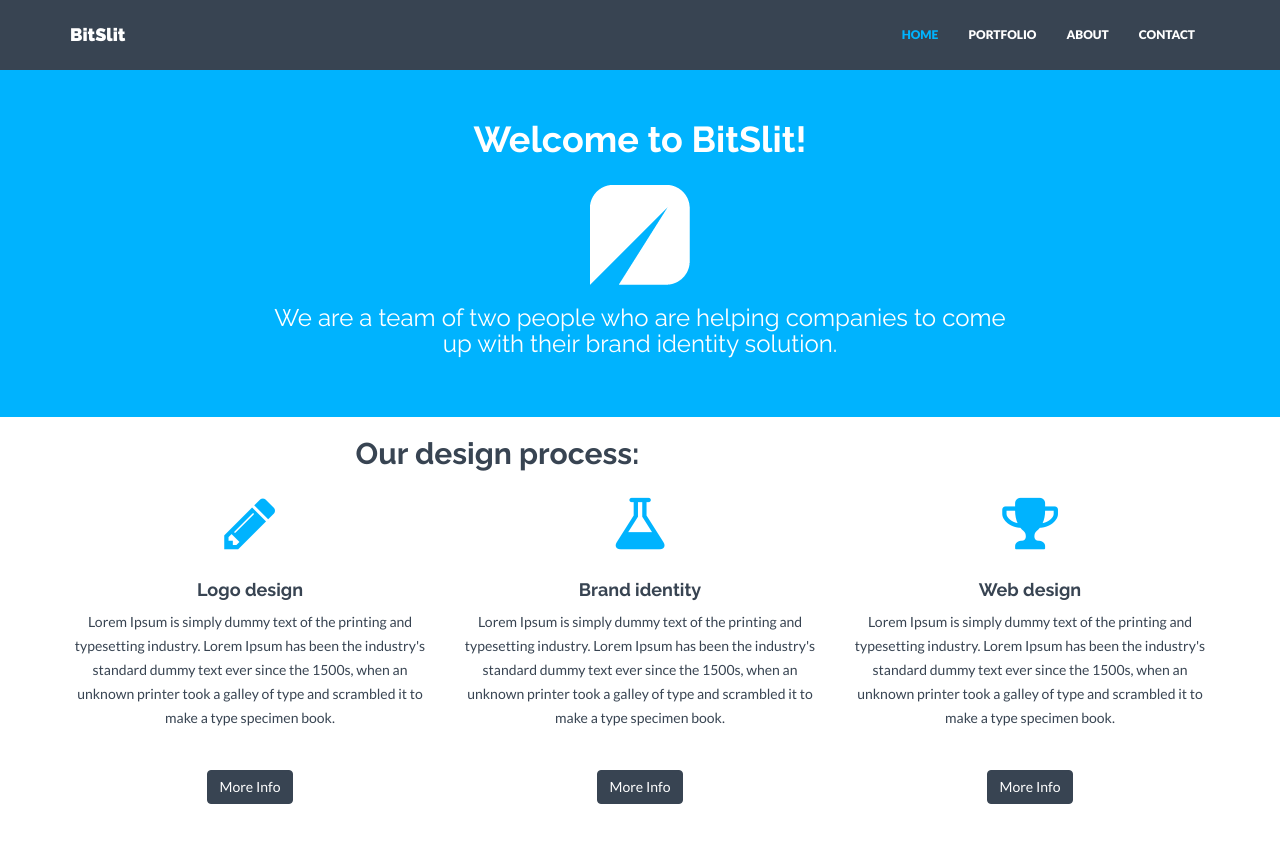
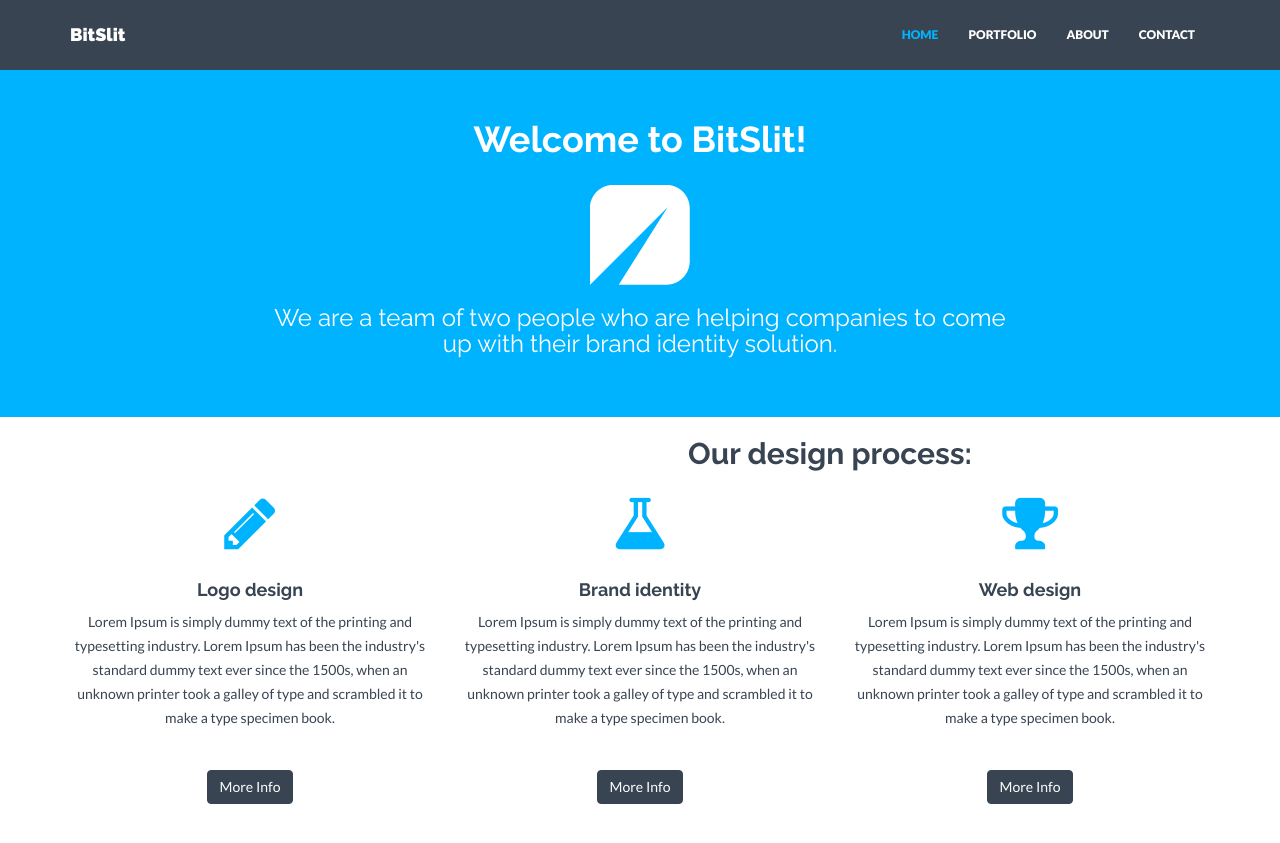
Before and after one commit to bitslit/portfolio, a Jekyll site: the page built from index.html, in a window 1280 px wide and 900 px high. Shown: the top 843 px of the window. Built offline with Jekyll 4.4.1, drawn with Linux system fonts in a browser that asks for light colours; nearby versions of some CDN libraries.

Commit message:
Update index.html

```diff
--- a/index.html
+++ b/index.html
@@ -6,7 +6,7 @@
 
 <div class="container">
         <div class="centered">
-            <div class="col-lg-5 col-lg-offset-2">
+            <div class="col-lg-8 col-lg-offset-4">
                 <h2>Our design process:</h2>
             </div>
     </div>
```
